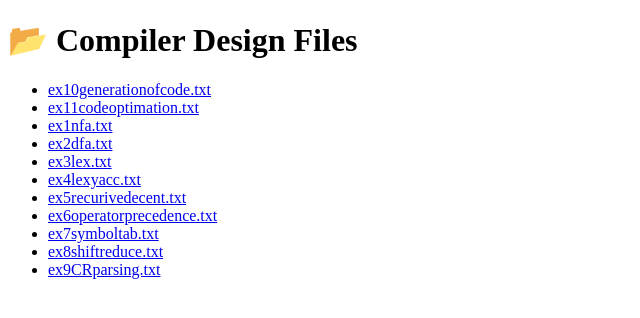
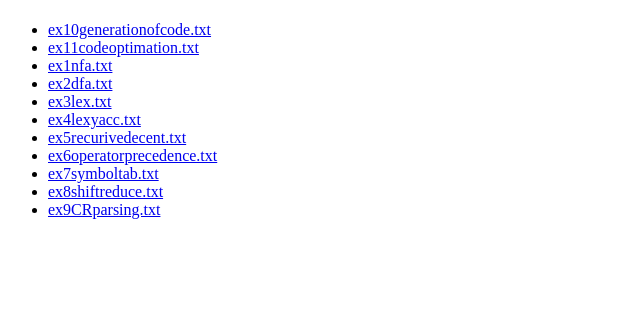
Before and after one commit to gokuliez789-cmyk/hh, a plain HTML site: page index.html in a window 1280 px wide. Shown: the whole page, without its empty margins (0-640 px from the left). Drawn offline with Linux system fonts and the light colour scheme.

Commit message:
Update index.html

```diff
--- a/index.html
+++ b/index.html
@@ -5,7 +5,7 @@
 </head>
 <body>
 
-<h1>📂 Compiler Design Files</h1>
+<h1></h1></h1>
 
 <ul>
   <li><a href="ex10generationofcode.txt" download>ex10generationofcode.txt</a></li>
```
